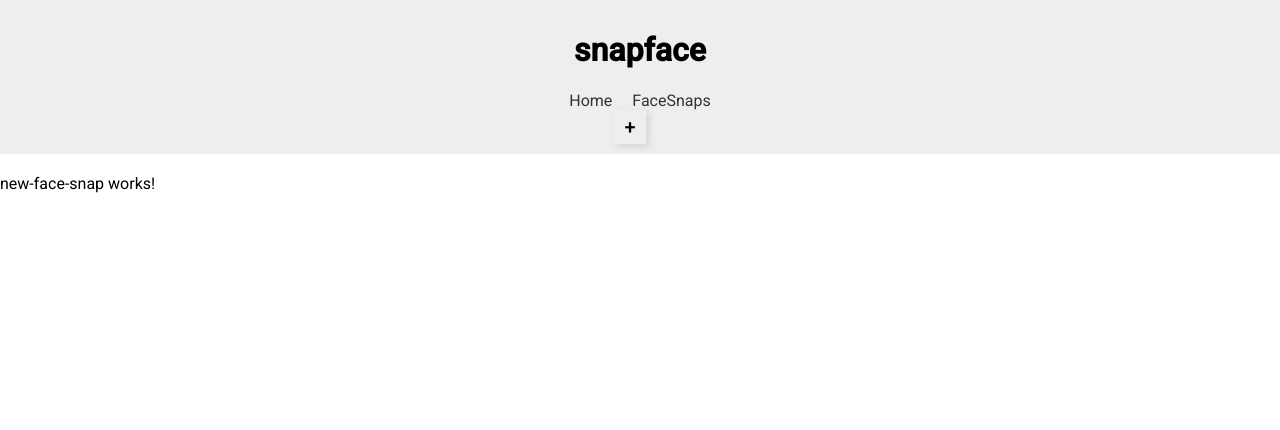
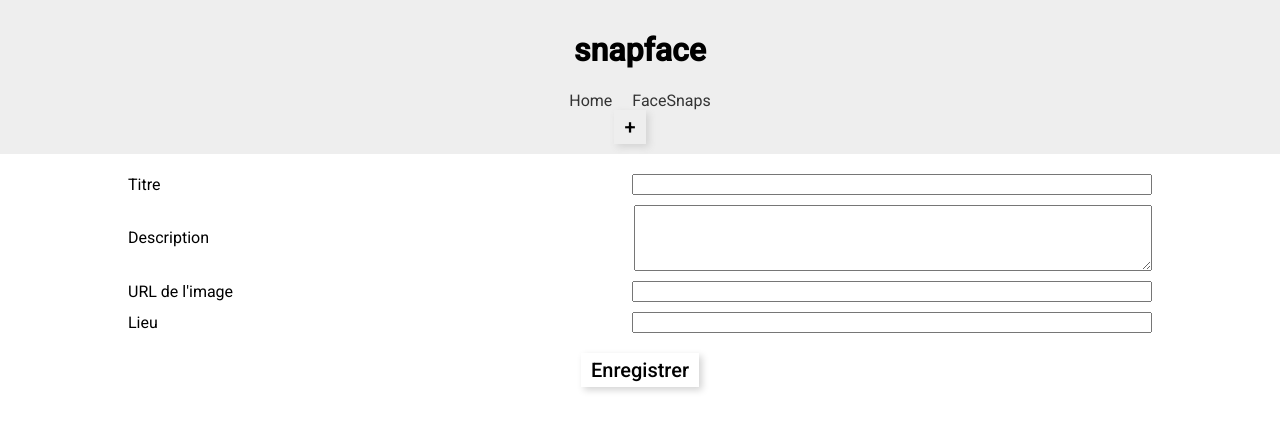
Before and after one commit to meleadr/snapface, an Angular app: page /create in a window 1280 px wide. Shown: the top 430 px of the page. Built offline with nearby package versions, Linux system fonts and the light colour scheme.

Commit message:
Premier formulaire reactif

```diff
--- a/src/app/header/header.component.ts
+++ b/src/app/header/header.component.ts
@@ -1,18 +1,19 @@
-import { Component } from '@angular/core';
-import {Router} from "@angular/router";
+import { Component, OnInit } from '@angular/core';
+import { Router } from '@angular/router';
 
 @Component({
   selector: 'app-header',
   templateUrl: './header.component.html',
   styleUrls: ['./header.component.scss']
 })
-export class HeaderComponent {
+export class HeaderComponent implements OnInit {
 
-  constructor(private router:Router) {
+  constructor(private router: Router) { }
+
+  ngOnInit(): void {
   }
 
   onAddNewFaceSnap() {
-    this.router.navigateByUrl('create');
+    this.router.navigateByUrl('/create');
   }
-
 }
--- a/src/app/new-face-snap/new-face-snap.component.html
+++ b/src/app/new-face-snap/new-face-snap.component.html
@@ -1 +1,22 @@
-<p>new-face-snap works!</p>
+<form [formGroup]="snapForm">
+  <div class="form-group">
+    <label for="title">Titre</label>
+    <input id="title" type="text" formControlName="title">
+  </div>
+  <div class="form-group">
+    <label for="description">Description</label>
+    <textarea id="description" type="text" formControlName="description" rows="4">
+        </textarea>
+  </div>
+  <div class="form-group">
+    <label for="imageUrl">URL de l'image</label>
+    <input id="imageUrl" type="text" formControlName="imageUrl">
+  </div>
+  <div class="form-group">
+    <label for="location">Lieu</label>
+    <input id="location" type="text" formControlName="location">
+  </div>
+  <div class="action-buttons">
+    <button type="submit" (click)="onSubmitForm()">Enregistrer</button>
+  </div>
+</form>
--- a/src/app/new-face-snap/new-face-snap.component.scss
+++ b/src/app/new-face-snap/new-face-snap.component.scss
@@ -0,0 +1,28 @@
+.form-card {
+  box-sizing: border-box;
+  width: 50%;
+  margin: 20px auto;
+  padding: 10px 30px;
+  box-shadow: lightgray 4px 4px 20px;
+}
+
+.form-group {
+  margin: 10px auto;
+  width: 80%;
+  display: flex;
+  align-items: center;
+  justify-content: space-between;
+}
+
+input, textarea {
+  width: 50%;
+}
+
+.action-buttons {
+  width: 100%;
+}
+
+button {
+  display: block;
+  margin: 20px auto;
+}
--- a/src/app/new-face-snap/new-face-snap.component.ts
+++ b/src/app/new-face-snap/new-face-snap.component.ts
@@ -1,10 +1,27 @@
-import { Component } from '@angular/core';
+import {Component, OnInit} from '@angular/core';
+import {FormBuilder, FormGroup} from "@angular/forms";
 
 @Component({
   selector: 'app-new-face-snap',
   templateUrl: './new-face-snap.component.html',
   styleUrls: ['./new-face-snap.component.scss']
 })
-export class NewFaceSnapComponent {
+export class NewFaceSnapComponent implements OnInit{
 
+  snapForm!: FormGroup;
+
+  constructor(private formBuilder: FormBuilder) { }
+
+  ngOnInit() {
+    this.snapForm = this.formBuilder.group({
+      title: [null],
+      description: [null],
+      imageUrl: [null],
+      location: [null],
+    });
+  }
+
+  onSubmitForm() {
+    console.log(this.snapForm.value);
+  }
 }
```
